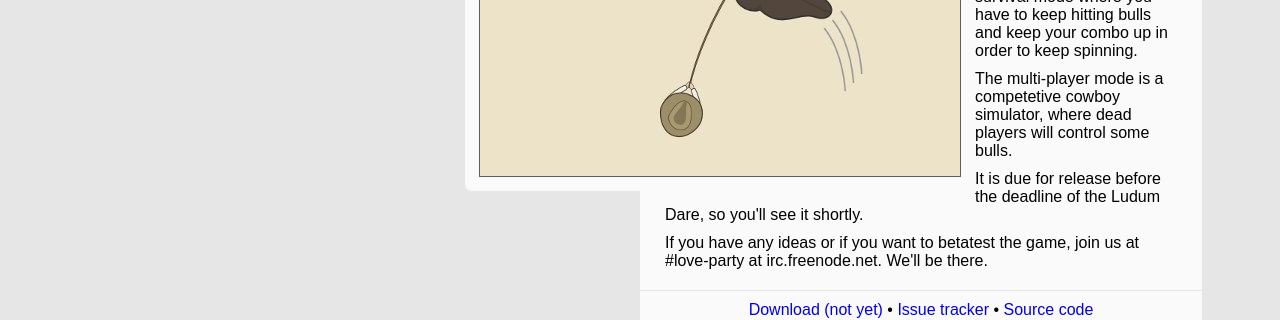
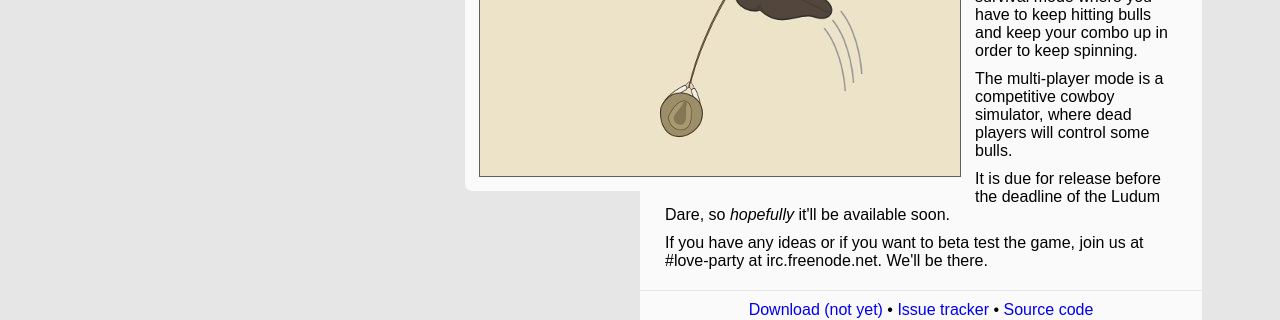
Before and after one commit to LOVE-Party/love-party.github.com, a plain HTML site: page index.html in a window 1280 px wide. Shown: the part 455-775 px from the top of the page. Drawn offline with Linux system fonts and the light colour scheme.

Commit message:
Fixed spelling mistakes.

```diff
--- a/index.html
+++ b/index.html
@@ -18,9 +18,9 @@
 	<p>FoB is a game where you spin bulls to defend yourself against incoming hordes of...other bulls!</p>
 	<p>It is currently in development for the 18th Ludum Dare &mdash; "Enemies as Weapons."</p>
 	<p>It will feature a single-player survival mode where you have to keep hitting bulls and keep your combo up in order to keep spinning.</p>
-	<p>The multi-player mode is a competetive cowboy simulator, where dead players will control some bulls.</p>
-	<p>It is due for release before the deadline of the Ludum Dare, so you'll see it shortly.</p>
-	<p>If you have any ideas or if you want to betatest the game, join us at #love-party at irc.freenode.net. We'll be there.</p>
+	<p>The multi-player mode is a competitive cowboy simulator, where dead players will control some bulls.</p>
+	<p>It is due for release before the deadline of the Ludum Dare, so <em>hopefully</em> it'll be available soon.</p>
+	<p>If you have any ideas or if you want to beta test the game, join us at #love-party at irc.freenode.net. We'll be there.</p>
 	<div class="links"><a href="http://github.com/LOVE-Party/Love-LD18/downloads">Download (not yet)</a> &bull; <a href="http://github.com/LOVE-Party/Love-LD18/issues">Issue tracker</a> &bull; <a href="http://github.com/LOVE-Party/Love-LD18">Source code</a></div>
 </div>
 </body>
```
